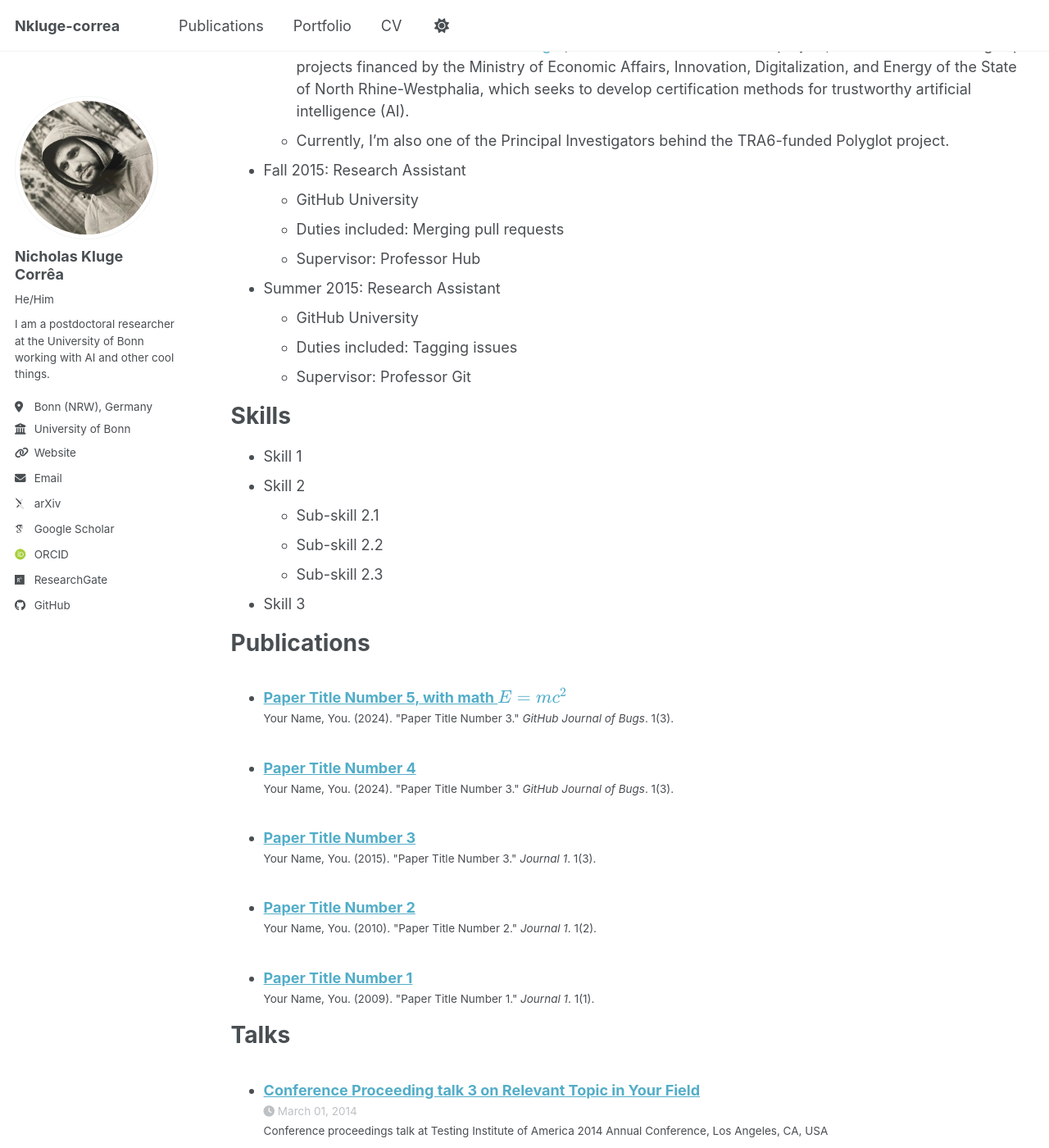
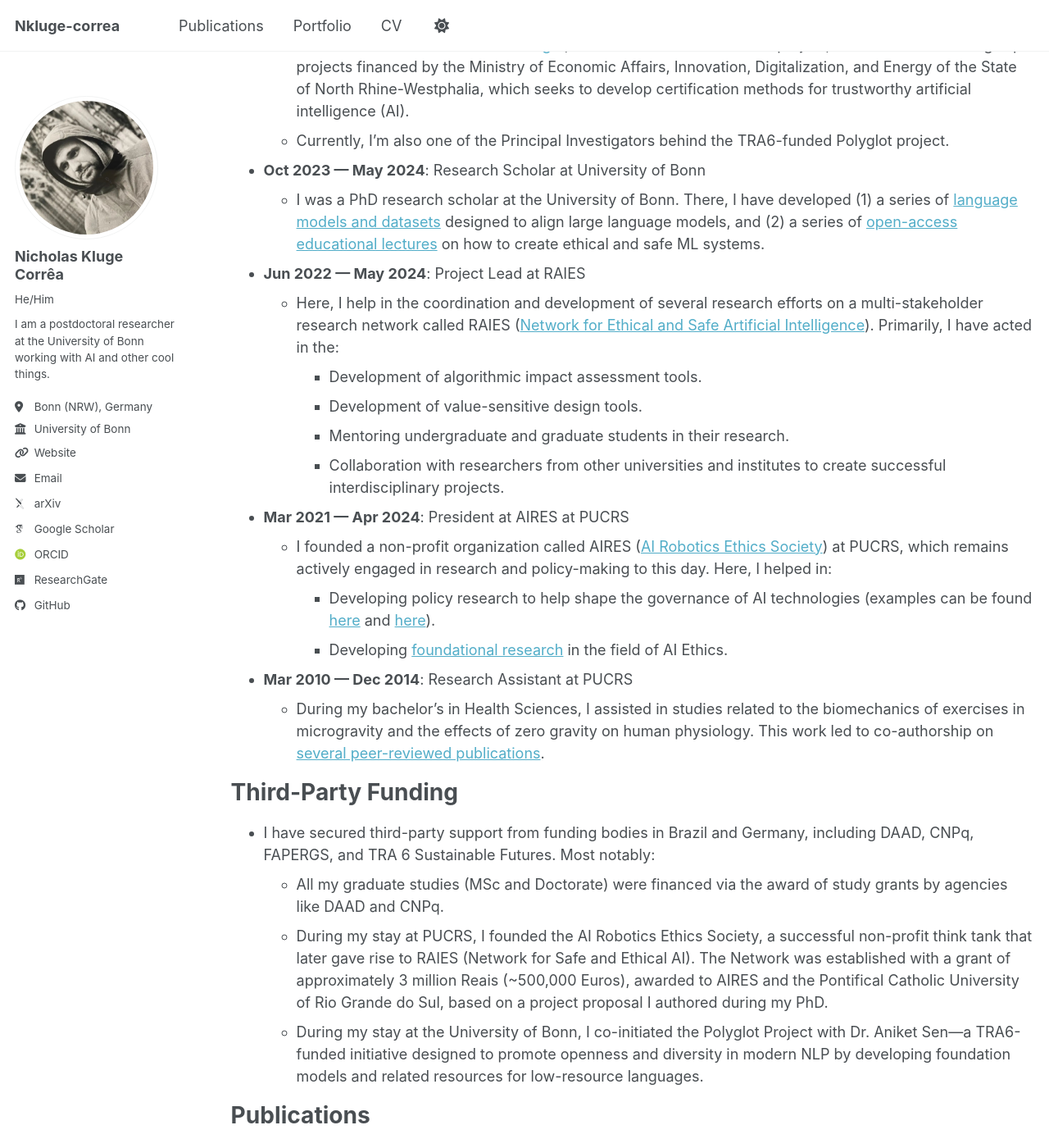
Before and after one commit to Nkluge-correa/hello, a Jekyll site: the page built from _pages/cv.md, in a window 1280 px wide and 1400 px high, scrolled down 393 px. Shown: the whole window at 82% size. Built offline with Jekyll 4.4.1, drawn with Linux system fonts in a browser that asks for light colours; some web fonts are replaced; a script bundle is joined from its source files by our own code; library files that are not in the unit come from our copies; some of the changed text lies outside the part shown.

Commit message:
Revise CV with updated work experience and funding
Updated work experience section with new positions and details, including roles at the University of Bonn and RAIES. Added information about third-party funding and publications.

```diff
--- a/_pages/cv.md
+++ b/_pages/cv.md
@@ -18,28 +18,36 @@ Education
 
 Work experience
 ======
-* **Current:** Postdoc Researcher at Center for Science and Thought, University of Bonn
+* **Feb 2024 —  Present:** Postdoc Researcher at Center for Science and Thought, University of Bonn
   * At the [Center for Science and Thought](https://www.cst.uni-bonn.de/en), I work on the "Zertifizierte KI project, one of the KI.NRW flagship projects financed by the Ministry of Economic Affairs, Innovation, Digitalization, and Energy of the State of North Rhine-Westphalia, which seeks to develop certification methods for trustworthy artificial intelligence (AI).
   * Currently, I'm also one of the Principal Investigators behind the TRA6-funded Polyglot project.
 
-* Fall 2015: Research Assistant
-  * GitHub University
-  * Duties included: Merging pull requests
-  * Supervisor: Professor Hub
+* **Oct 2023 — May 2024**: Research Scholar at University of Bonn
+  * I was a PhD research scholar at the University of Bonn. There, I have developed (1) a series of [language models and datasets](https://huggingface.co/collections/nicholasKluge/aira) designed to align large language models, and (2) a series of [open-access educational lectures](https://github.com/Nkluge-correa/TeenyTinyCastle) on how to create ethical and safe ML systems.
 
-* Summer 2015: Research Assistant
-  * GitHub University
-  * Duties included: Tagging issues
-  * Supervisor: Professor Git
+* **Jun 2022 — May 2024**: Project Lead at RAIES
+  * Here, I help in the coordination and development of several research efforts on a
+multi-stakeholder research network called RAIES ([Network for Ethical and Safe Artificial Intelligence](https://raies.org/)). Primarily, I have acted in the:
+    * Development of algorithmic impact assessment tools.
+    * Development of value-sensitive design tools.
+    * Mentoring undergraduate and graduate students in their research.
+    * Collaboration with researchers from other universities and institutes to create successful interdisciplinary projects.
 
-Skills
+* **Mar 2021 — Apr 2024**: President at AIRES at PUCRS
+  * I founded a non-profit organization called AIRES ([AI Robotics Ethics Society](https://www.airespucrs.org/)) at PUCRS, which remains actively engaged in research and policy-making to this day. Here, I helped in:
+    * Developing policy research to help shape the governance of AI technologies (examples can be found [here](https://www.airespucrs.org/en/nota-tecnica-frt) and [here](https://www.airespucrs.org/en/nota-tecnica-aires)).
+    * Developing [foundational research](https://nkluge-correa.github.io/worldwide_AI-ethics/) in the field of AI Ethics.
+
+* **Mar 2010 — Dec 2014**: Research Assistant at PUCRS
+  * During my bachelor's in Health Sciences, I assisted in studies related to the biomechanics of exercises in microgravity and the effects of zero gravity on human physiology. This work led to co-authorship on [several peer-reviewed publications](https://www.researchgate.net/profile/Nicholas-Correa-2).
+
+Third-Party Funding
 ======
-* Skill 1
-* Skill 2
-  * Sub-skill 2.1
-  * Sub-skill 2.2
-  * Sub-skill 2.3
-* Skill 3
+* I have secured third-party support from funding bodies in Brazil and Germany, including DAAD, CNPq, FAPERGS, and TRA 6 Sustainable Futures. Most notably:
+  * All my graduate studies (MSc and Doctorate) were financed via the award of study grants by agencies like DAAD and CNPq.
+  * During my stay at PUCRS, I founded the AI Robotics Ethics Society, a successful non-profit think tank that later gave rise to RAIES (Network for Safe and Ethical AI). The Network was established with a grant of approximately 3 million Reais (~500,000 Euros), awarded to AIRES and the Pontifical Catholic University of Rio Grande do Sul, based on a project proposal I authored during my PhD.
+  * During my stay at the University of Bonn, I co-initiated the Polyglot Project with Dr. Aniket Sen—a TRA6-funded initiative designed to promote openness and diversity in modern NLP by developing foundation models and related resources for
+low-resource languages.
 
 Publications
 ======
```
Also changed, not shown: other parts of _pages/cv.md (+0 -4 lines).
